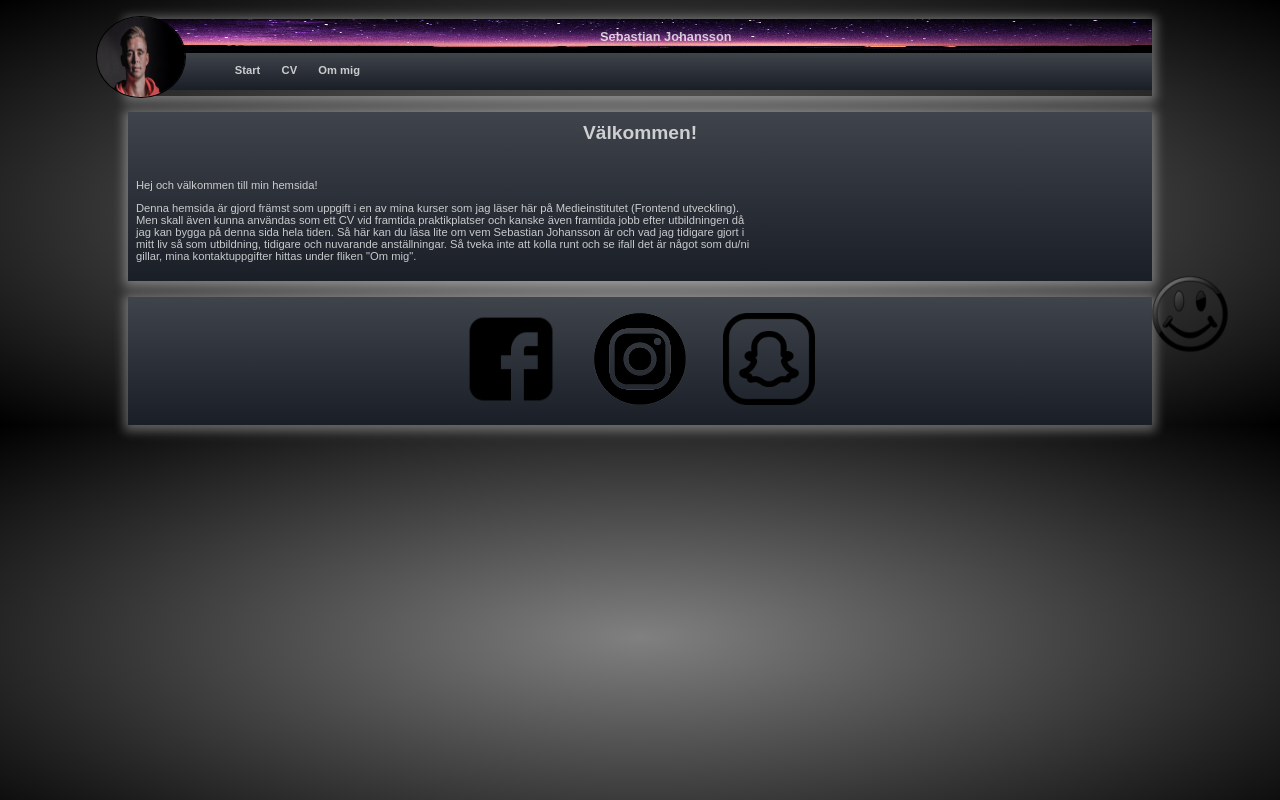
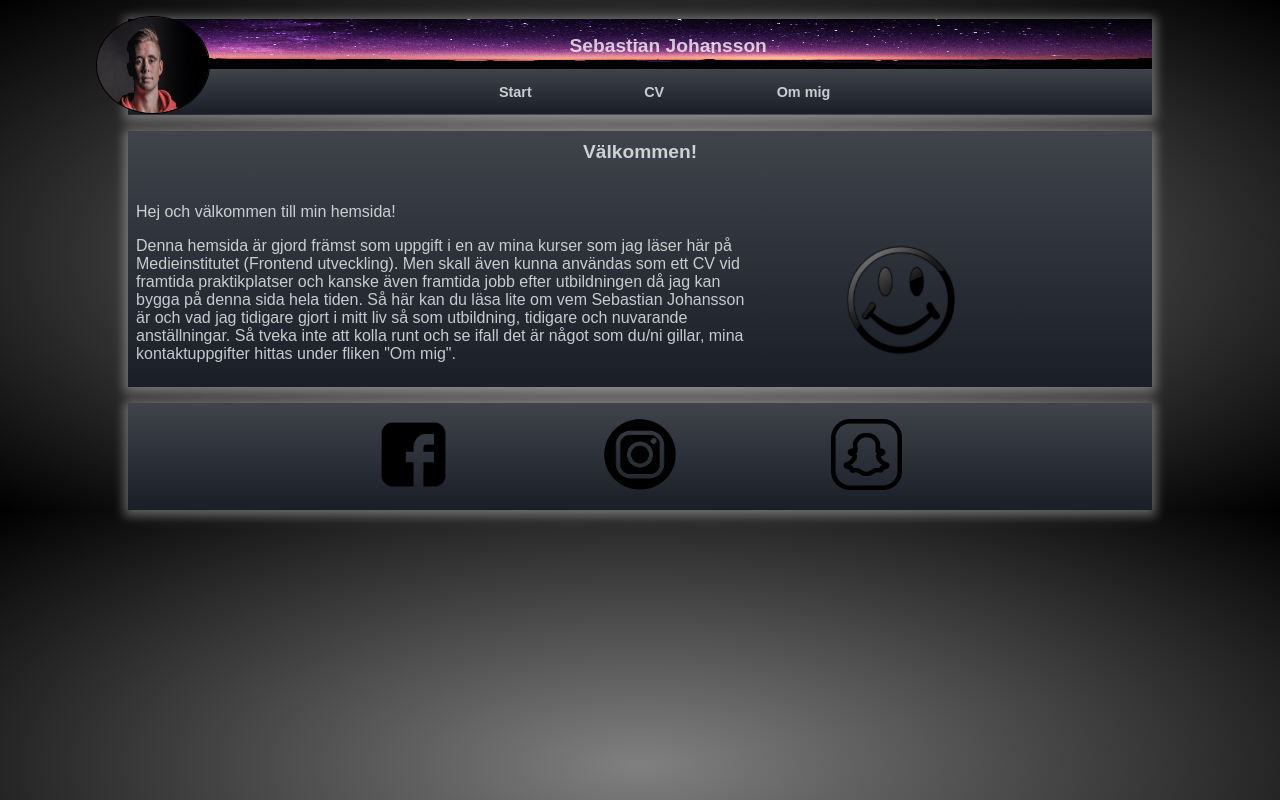
Before and after one commit to SebastianJohanssonn/CV, a plain HTML site: page Index.html in a window 1280 px wide. Drawn offline with Linux system fonts and the light colour scheme.

Commit message:
Styled index.html for pc/tablet.

```diff
--- a/Index.html
+++ b/Index.html
@@ -1,12 +1,14 @@
 <!DOCTYPE html>
 <html lang="en">
+
 <head>
     <meta charset="UTF-8">
     <meta name="viewport" content="width=device-width, initial-scale=1.0">
     <meta http-equiv="X-UA-Compatible" content="ie=edge">
-    <link rel="stylesheet" type="text/css" href="/mobilstylestart.css"/>
+    <link rel="stylesheet" type="text/css" href="/mobilstylestart.css" />
     <title>Sebastian Johansson</title>
 </head>
+
 <body>
     <header class="navigation">
         <div id="contentHeader">
@@ -17,7 +19,7 @@
         </div>
         <div class="navMeny">
             <ul>
-                <li><a href="/Index.html"><b>Start</b></a></li>
+                <li><a href="/index.html"><b>Start</b></a></li>
                 <li><a href="/CV.html"><b>CV</b></a></li>
                 <li><a href="/about.html"><b>Om mig</b></a></li>
             </ul>
@@ -28,28 +30,33 @@
         <div class="welcome">
             <p>Hej och välkommen till min hemsida!</p>
             <p>
-            Denna hemsida är gjord främst som uppgift i en av mina kurser som jag läser här på
-            Medieinstitutet (Frontend utveckling). Men skall även kunna användas som ett CV vid framtida
-            praktikplatser och kanske även framtida jobb efter utbildningen <img src="/smiley.png">
-            då jag kan bygga på denna sida hela tiden. Så här kan du läsa lite om vem Sebastian Johansson
-            är och vad jag tidigare gjort i mitt liv så som utbildning, tidigare och nuvarande anställningar.
-            Så tveka inte att kolla runt och se ifall det är något som du/ni gillar, mina kontaktuppgifter hittas
-            under fliken "Om mig".
+                Denna hemsida är gjord främst som uppgift i en av mina kurser som jag läser här
+                på Medieinstitutet (Frontend utveckling). Men skall även kunna användas som ett CV
+                vid framtida praktikplatser och kanske även framtida jobb efter utbildningen
+                <img src="/smiley.png"> då jag kan bygga på denna sida hela tiden.
+                Så här kan du läsa lite om vem Sebastian Johansson är och vad jag tidigare gjort i mitt liv
+                så som utbildning, tidigare och nuvarande anställningar. Så tveka inte att kolla runt
+                och se ifall det är något som du/ni gillar, mina kontaktuppgifter hittas under fliken "Om mig".
             </p>
         </div>
     </section>
     <footer class="footerContent">
-            <div id="socialMedia">
-                <ul>
-                    <li><a href="https://www.facebook.com/sebastian.s.johansson.7?ref=bookmarks" target="_blank"><img src="/fblogga'.png"></a></li>
-                    <li><a href="https://www.instagram.com/sebbeejohansson/?hl=en" target="_blank"><img src="/instalogga.png"></a></li>
-                    <li><a href="#" target="_blank"><img src="/snaplogga.png"></a></li>
-                </ul>
-            </div>
+        <div id="socialMedia">
+            <ul>
+                <li>
+                    <a href="https://www.facebook.com/sebastian.s.johansson.7?ref=bookmarks" target="_blank"><img src="/fblogga'.png"></a>
+                </li>
+                <li>
+                    <a href="https://www.instagram.com/sebbeejohansson/?hl=en" target="_blank"><img src="/instalogga.png"></a>
+                </li>
+                <li>
+                    <a href="#" target="_blank"><img src="/snaplogga.png"></a>
+                </li>
+            </ul>
+        </div>
 
-
-
-        </footer>
+    </footer>
 
 </body>
+
 </html>
--- a/mobilstylestart.css
+++ b/mobilstylestart.css
@@ -83,6 +83,7 @@ a:active {
 .welcome {
     padding: 0.5em;
     width: 60%;
+    position: relative;
 }
 .welcome p {
     font-size: 0.7em;
@@ -90,8 +91,8 @@ a:active {
 .welcome img {
     height: 10em;
     position: absolute;
-    right: 3em;
-    top: 23em;
+    left: 95%;
+    top: 30%;
 }
 #socialMedia {
     width: 80%;
@@ -113,3 +114,38 @@ a:active {
     width: 9%;
     padding: 1em;
 }
+@media (min-width: 768px) {
+    .bild {
+        height: 6em;
+        width: 7em;
+    }
+    .namn {
+        height: 5em;
+        font-size: 0.6em;
+    }
+    .navMeny {
+        height: 2.8em;
+    }
+    .navMeny ul {
+        text-align: center;
+    }
+    .navMeny li {
+        margin-right: 6em;
+        font-size: 0.9em;
+    }
+    .navigation {
+        width: 80%;
+        height: 6em;
+    }
+    .welcome p {
+        font-size: 1em;
+    }
+    .welcome img {
+        left: 110%;
+        top: 20%;
+    }
+    .footerContent img {
+        width: 7%;
+        margin: 0 3.7em;
+    }
+}
```
